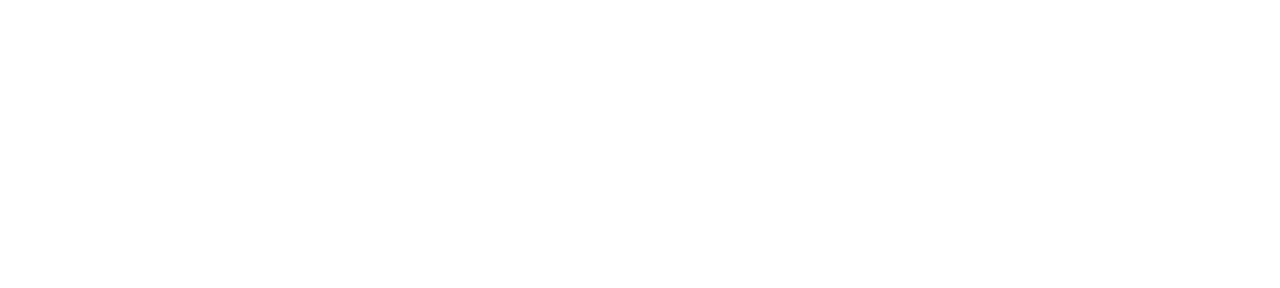
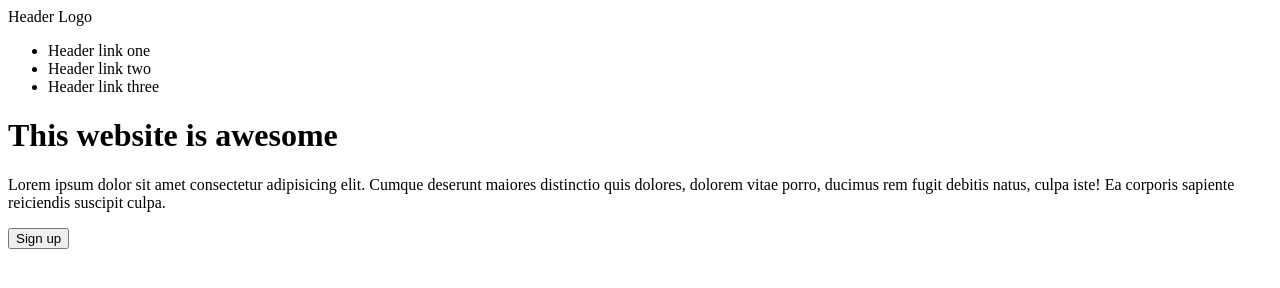
Before and after one commit to lidoreuven/odin-landing-page, a plain HTML site: page index.html in a window 1280 px wide. Drawn offline with Linux system fonts and the light colour scheme.

Commit message:
Add 4 images to project, Make header and hero sections

```diff
--- a/index.html
+++ b/index.html
@@ -6,6 +6,24 @@
     <title>Odin's Landing Page</title>
 </head>
 <body>
+    <div class="header">
+        <div class="logo">Header Logo</div>
+    </div>
+    <ul>
+        <li><a href="#"></a>Header link one</li>
+        <li><a href="#"></a>Header link two</li>
+        <li><a href="#"></a>Header link three</li>
+    </ul>
 
+    <div class ="hero-section">
+        <div class ="hero-content">
+            <h1>This website is awesome</h1>
+            <p>Lorem ipsum dolor sit amet consectetur adipisicing elit.
+                 Cumque deserunt maiores distinctio quis dolores, dolorem vitae porro, ducimus rem fugit debitis natus,
+                 culpa iste! Ea corporis sapiente reiciendis suscipit culpa.</p>
+            <button>Sign up</button>
+        </div>
+        <img>
+    </div>
 </body>
 </html>
--- a/style.css
+++ b/style.css
@@ -0,0 +1,3 @@
+body {
+    font-family: "Roboto", sans-serif;
+}
```
Also changed, not shown: god-logo-1.jpg (added), god-logo-2.jpg (added), plant-with-money.jpg (added), viking-logo.jpg (added).
